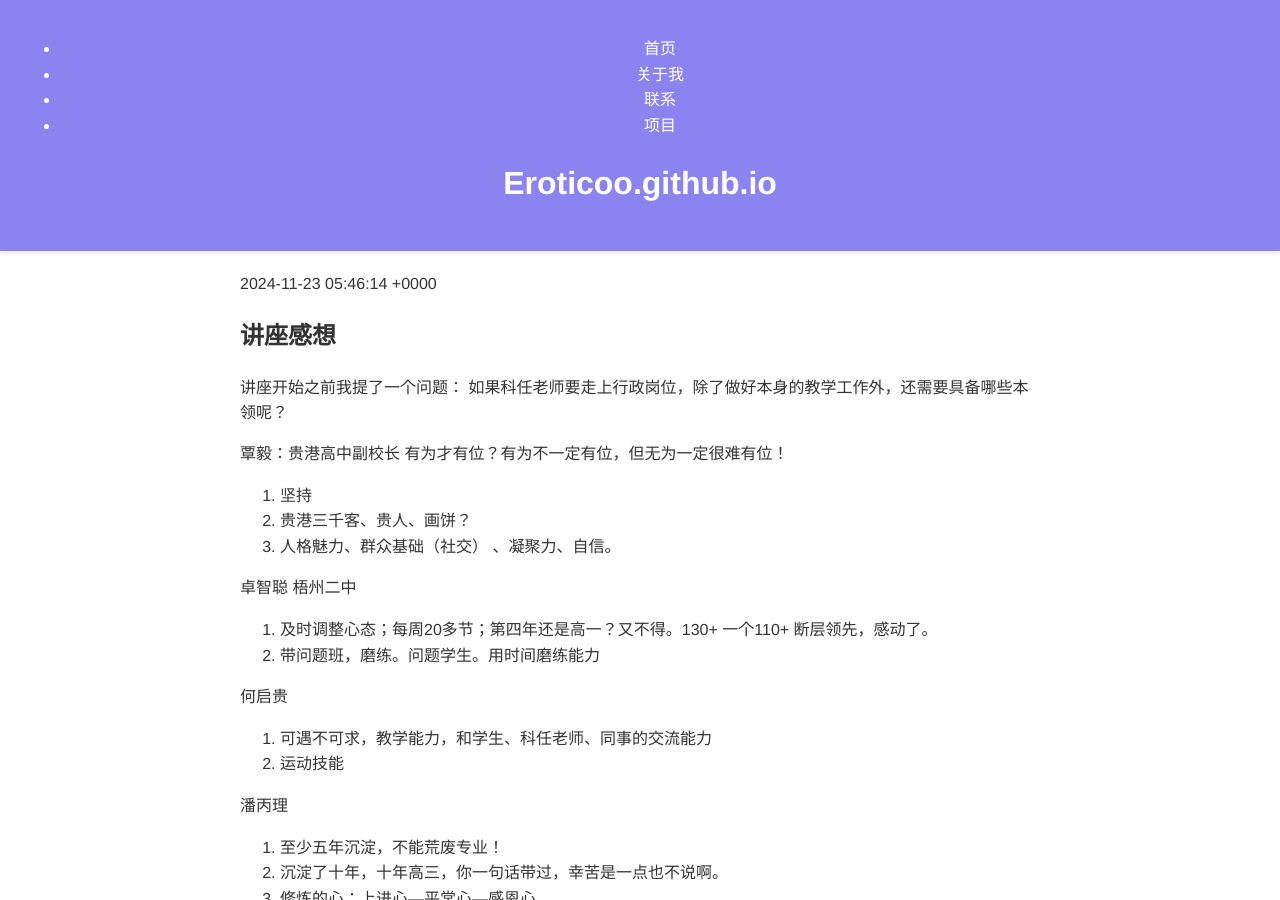
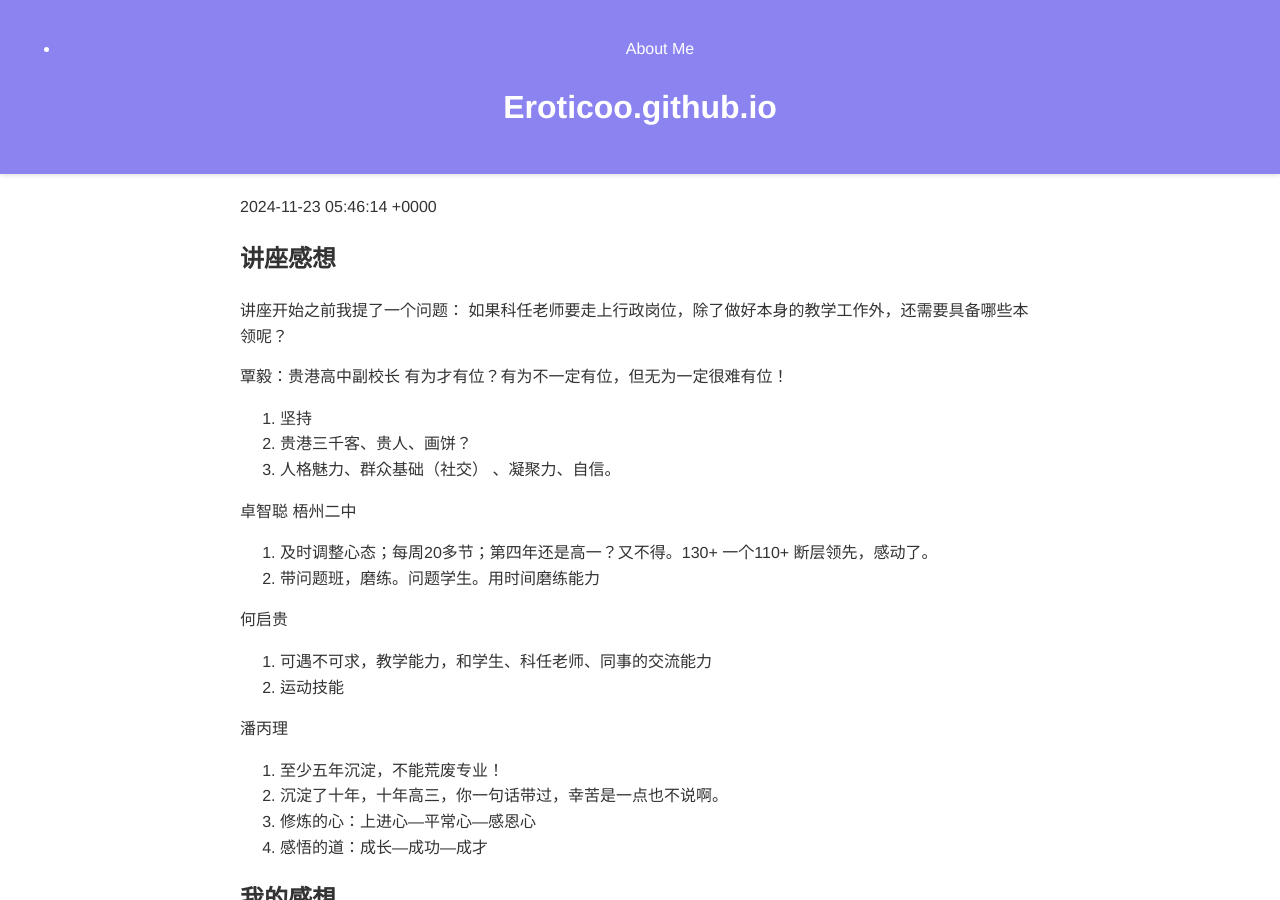
Before and after one commit to Eroticoo/Eroticoo.github.io, a Jekyll site: the page built from index.html, in a window 1280 px wide and 900 px high. Built offline with Jekyll 4.4.1, drawn with Linux system fonts in a browser that asks for light colours.

```diff
--- a/_layouts/default.html
+++ b/_layouts/default.html
@@ -15,10 +15,7 @@
     <header>
         <nav>
             <ul>
-                <li><a href="{{ '/' | relative_url }}">首页</a></li>
-                <li><a href="{{ '/about' | relative_url }}">关于我</a></li>
-                <li><a href="{{ '/contact' | relative_url }}">联系</a></li>
-                <li><a href="{{ '/projects' | relative_url }}">项目</a></li>
+                <li><a href="{{ '/about' | relative_url }}">About Me</a></li>
             </ul>
         </nav>
         <h1><a href="{{ '/' | relative_url }}">{{ site.title }}</a></h1>
```
Also changed, not shown: other parts of _layouts/default.html (+1 -1 lines).
